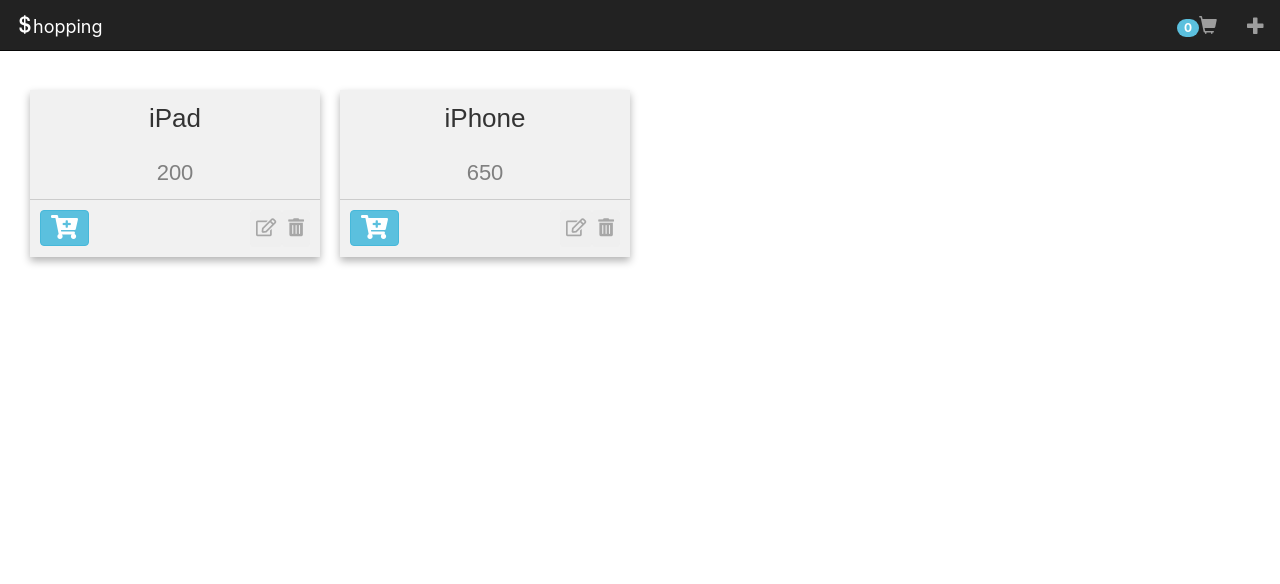
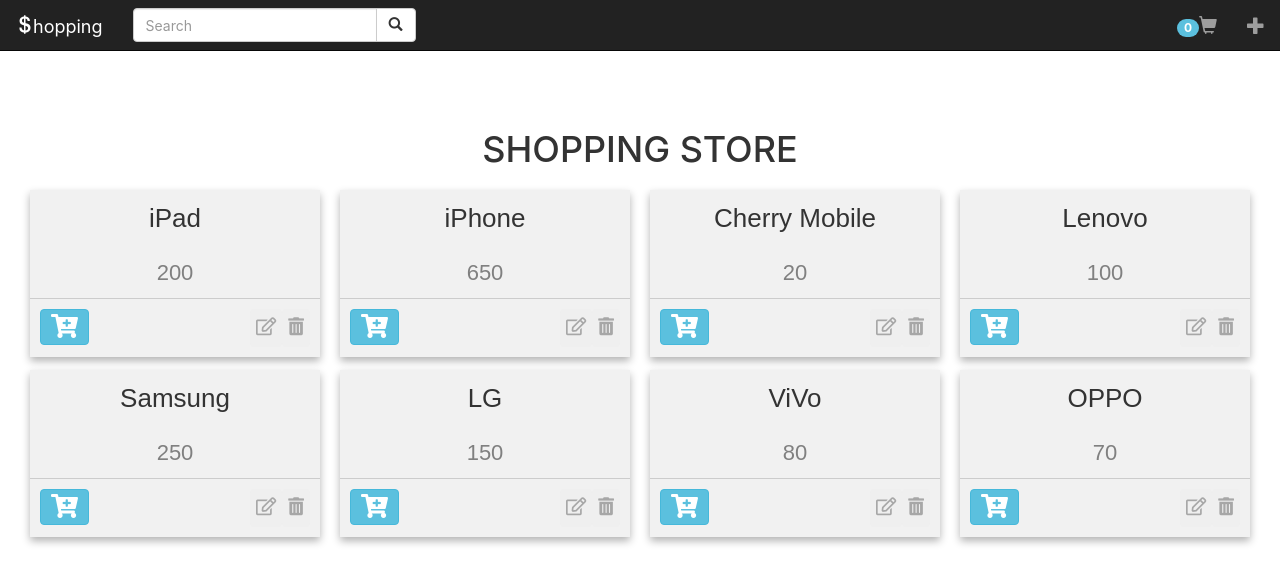
Before and after one commit to boostrcoders/react-bs, a React (Create React App) app: page / in a window 1280 px wide. Shown: the top 584 px of the page. Built offline with nearby package versions, Linux system fonts and the light colour scheme.

Commit message:
11/22/2018 UPDATES

```diff
--- a/src/App.css
+++ b/src/App.css
@@ -6,6 +6,12 @@
   margin: 0;
   padding: 0;
 }
+h1 {
+  margin: 10px 5px;
+}
+#total-price {
+  float: right;
+}
 .products-container {
   text-align: center;
   padding: 0 20px;
--- a/src/App.js
+++ b/src/App.js
@@ -2,57 +2,62 @@
 import HeaderNav from "./components/HeaderNav/HeaderNav";
 import AddProduct from "./components/AddProduct/AddProduct";
 import ProductItem from "./components/ProductItem/ProductItem";
-
 import "./App.css";
 
 //CHECK if Products is exist in Local Storage
 if ("products" in localStorage) {
 } else {
   const products = [
-    {
-      name: "iPad",
-      price: 200,
-      cart: false
-    },
-    {
-      name: "iPhone",
-      price: 650,
-      cart: false
-    }
+    { name: "iPad", price: 200, cart: [false, 0] },
+    { name: "iPhone", price: 650, cart: [false, 0] },
+    { name: "Cherry Mobile", price: "20", cart: [false, 0] },
+    { name: "Lenovo", price: "100", cart: [false, 0] },
+    { name: "Samsung", price: "250", cart: [false, 0] },
+    { name: "LG", price: "150", cart: [false, 0] },
+    { name: "ViVo", price: "80", cart: [false, 0] },
+    { name: "OPPO", price: "70", cart: [false, 0] }
   ];
   localStorage.setItem("products", JSON.stringify(products));
 }
+
 class App extends Component {
   state = {
     products: JSON.parse(localStorage.getItem("products")),
     cartItems: 0,
+    cartTotalPrice: 0,
     isEdit: [true, 1],
-    isAdd: false
+    isAdd: false,
+    isLoadCart: false
   };
 
   componentWillMount() {
     const products = this.getProducts();
     this.setState({ products });
+    this.checkStatusCartNotif();
   }
 
   getProducts() {
     return this.state.products;
   }
+
   //SHOW ADD FORM
   showAddForm() {
-    this.setState({ isAdd: !this.state.isAdd });
+    this.setState({
+      isAdd: !this.state.isAdd,
+      isLoadCart: false
+    });
   }
 
-  //ADD Products
+  //ADD PRODUCT
   addProduct(name, price) {
     const products = this.getProducts();
-    let id = products.length + 1;
-    products.push({ id, name, price });
+    const cart = [false, 0];
+    products.push({ name, price, cart });
     this.setState({ products });
     localStorage.setItem("products", JSON.stringify(products));
   }
 
-  //DELETE Products
+  //DELETE PRODUCT
   deleteProduct(index) {
     let productsArr = this.getProducts();
     productsArr.splice(index, 1);
@@ -60,7 +65,7 @@
     localStorage.setItem("products", JSON.stringify(productsArr));
   }
 
-  //EDIT Products
+  //EDIT PRODUCT
   editProduct(name) {
     this.setState({ isEdit: [true, name] });
   }
@@ -79,36 +84,149 @@
     localStorage.setItem("products", JSON.stringify(products));
   }
 
+  //STATUS CART NOTIFICATIONS
+  checkStatusCartNotif() {
+    let products = this.getProducts();
+    let count = 0;
+    let temp_price = 0;
+    products = products.map(product => {
+      if (product.cart[0] === true) {
+        temp_price += product.price * product.cart[1];
+        this.setState({
+          cartItems: (count += 1),
+          cartTotalPrice: temp_price
+        });
+      }
+      return products;
+    });
+    console.log(this.state.cartTotalPrice);
+  }
+
+  //LOAD CART
+  loadCart() {
+    this.setState({
+      isLoadCart: !this.state.isLoadCart,
+      isAdd: false
+    });
+  }
+
   //UPDATE CART NOTIFICATION
   updateCartNotif(id) {
     let products = this.getProducts();
+    let temp_price = 0;
     products = products.map((product, key) => {
       if (key === id) {
-        product.cart = true;
+        product.cart[0] = true;
+        product.cart[1] = 1;
+        temp_price = product.price * product.cart[1];
       }
       return product;
     });
-    this.setState({ products, cartItems: this.state.cartItems + 1 });
+    this.setState({
+      products,
+      cartItems: this.state.cartItems + 1,
+      cartTotalPrice: this.state.cartTotalPrice + temp_price
+    });
     localStorage.setItem("products", JSON.stringify(products));
-    console.log(products);
+  }
+
+  //UPDATE CART NOTIFICATION REMOVE FROM CART
+  updateCartNotifRemove(id) {
+    let products = this.getProducts();
+    let temp_price = 0;
+    products = products.map((product, key) => {
+      if (key === id) {
+        temp_price = product.price * product.cart[1];
+        product.cart[0] = false;
+        product.cart[1] = 0;
+      }
+      return product;
+    });
+    this.setState({
+      products,
+      cartItems: this.state.cartItems - 1,
+      cartTotalPrice: this.state.cartTotalPrice - temp_price
+    });
+    localStorage.setItem("products", JSON.stringify(products));
+    console.log(this.state.cartTotalPrice, temp_price);
+  }
+
+  //UPDATE CART QUANTITY ADD
+  addCartQuantity(id) {
+    let products = this.getProducts();
+    let temp_price = 0;
+    products = products.map((product, key) => {
+      if (key === id) {
+        product.cart[1] += 1;
+        temp_price = parseInt(product.price);
+      }
+      return product;
+    });
+    this.setState({
+      products,
+      cartTotalPrice: this.state.cartTotalPrice + temp_price
+    });
+    localStorage.setItem("products", JSON.stringify(products));
+  }
+
+  //UPDATE CART QUANTITY SUB
+  subCartQuantity(id) {
+    let products = this.getProducts();
+    let temp_price = 0;
+    products = products.map((product, key) => {
+      if (key === id && product.cart[1] !== 1) {
+        product.cart[1] -= 1;
+        temp_price = parseInt(product.price);
+      } else if (key === id && product.cart[1] === 1) {
+      }
+      return product;
+    });
+    this.setState({
+      products,
+      cartTotalPrice: this.state.cartTotalPrice - temp_price
+    });
+    localStorage.setItem("products", JSON.stringify(products));
   }
 
   render() {
+    let titleHeader = !this.state.isLoadCart ? "SHOPPING STORE" : "YOUR CART";
     return (
       <div>
         <HeaderNav
           showAddForm={this.showAddForm.bind(this)}
           cartNotif={this.state.cartItems}
+          loadCart={this.loadCart.bind(this)}
         />
         <AddProduct
           onAdd={this.addProduct.bind(this)}
           isAdd={this.state.isAdd}
         />
+        <h1
+          style={
+            !this.state.isLoadCart
+              ? { textAlign: "center" }
+              : { textAlign: "left" }
+          }
+        >
+          {titleHeader}
+          <span
+            id="total-price"
+            style={
+              !this.state.isLoadCart
+                ? { display: "none" }
+                : { textAlign: "block" }
+            }
+          >
+            <i className="fas fa-dollar-sign"> {this.state.cartTotalPrice}</i>
+          </span>
+        </h1>
+
         <div className="products-container">
           {this.state.products.map((product, key) => {
             return (
               <ProductItem
                 isEdit={this.state.isEdit}
+                isLoadCart={this.state.isLoadCart}
                 key={key}
                 id={key}
                 name={product.name}
@@ -121,6 +239,18 @@
                   (this.updateCartNotif.bind(this),
                   () => this.updateCartNotif(key))
                 }
+                removeCart={
+                  (this.updateCartNotifRemove.bind(this),
+                  () => this.updateCartNotifRemove(key))
+                }
+                addCartQuantity={
+                  (this.addCartQuantity.bind(this),
+                  () => this.addCartQuantity(key))
+                }
+                subCartQuantity={
+                  (this.subCartQuantity.bind(this),
+                  () => this.subCartQuantity(key))
+                }
               />
             );
           })}
--- a/src/components/HeaderNav/HeaderNav.css
+++ b/src/components/HeaderNav/HeaderNav.css
@@ -1,5 +1,5 @@
 .header-navbar {
-  margin-bottom: 80px;
+  margin-bottom: 130px;
 }
 .header-navbar-btn {
   border: none;
--- a/src/components/HeaderNav/HeaderNav.js
+++ b/src/components/HeaderNav/HeaderNav.js
@@ -8,43 +8,41 @@
         <nav className="navbar navbar-inverse navbar-fixed-top">
           <div className="container-fluid">
             <div className="navbar-header">
-              <button
-                type="button"
-                className="navbar-toggle"
-                data-toggle="collapse"
-                data-target="#myNavbar"
-              >
-                <span className="icon-bar" />
-                <span className="icon-bar" />
-                <span className="icon-bar" />
-              </button>
               <a className="navbar-brand" href="/">
                 <span className="glyphicon glyphicon-usd" />
                 hopping
               </a>
             </div>
-            <div className="collapse navbar-collapse" id="myNavbar">
-              <ul className="nav navbar-nav navbar-right">
-                {/* <li>
-                  <a href="/">
-                    <span class="glyphicon glyphicon-search" />
-                  </a>
-                </li> */}
 
             <button
-                  className="header-navbar-btn"
+              className="header-navbar-btn navbar-right"
               onClick={this.props.showAddForm}
             >
               <span className="glyphicon glyphicon-plus" />
             </button>
-                <button className="header-navbar-btn">
-                  <span className="badge cart-notif">
-                    {this.props.cartNotif}
-                  </span>
+            <button
+              className="header-navbar-btn navbar-right"
+              onClick={this.props.loadCart}
+            >
+              <span className="badge cart-notif">{this.props.cartNotif}</span>
               <span className="glyphicon glyphicon-shopping-cart" />
             </button>
-              </ul>
+
+            <form className="navbar-form navbar-left" action="/action_page.php">
+              <div className="input-group">
+                <input
+                  type="text"
+                  className="form-control"
+                  placeholder="Search"
+                  name="search"
+                />
+                <div className="input-group-btn">
+                  <button className="btn btn-default" type="submit">
+                    <i className="glyphicon glyphicon-search" />
+                  </button>
                 </div>
+              </div>
+            </form>
           </div>
         </nav>
       </div>
--- a/src/components/ProductItem/ProductItem.js
+++ b/src/components/ProductItem/ProductItem.js
@@ -16,8 +16,12 @@
   };
   render() {
     return (
+      <React.Fragment>
+        {this.props.isEdit[0] && this.props.isEdit[1] === this.props.name ? (
+          //LOAD SHOPPING STORE
+
+          //LOAD SHOPPING STORE UPDATE MODE
           <div className="item-card col-lg-3 col-md-4 col-sm-6 col-xs-12">
-        {this.props.isEdit[0] && this.props.isEdit[1] === this.props.name ? (
             <div className="text-center item-card-edit" id={this.props.id}>
               <form onSubmit={this.handleKeyPressEdit.bind(this)}>
                 <div className="item-name-input">
@@ -48,7 +52,10 @@
                 </div>
               </form>
             </div>
-        ) : !this.props.cart ? (
+          </div>
+        ) : // LOAD SHOPPING STORE NORMAL MODE
+        !this.props.isLoadCart && !this.props.cart[0] ? (
+          <div className="item-card col-lg-3 col-md-4 col-sm-6 col-xs-12">
             <div className="text-center item-card-inner" key={this.props.name}>
               <div className="item-name">
                 <span>{this.props.name}</span>
@@ -81,8 +88,53 @@
                 </button>
               </div>
             </div>
+          </div>
+        ) : //LOAD YOUR CART
+        this.props.isLoadCart && this.props.cart[0] ? (
+          <div className="row cart-item">
+            <div className="col-sm-4 col-xs-12 text-center cart-item-name">
+              {this.props.name}
+            </div>
+            <div className="col-sm-3 col-xs-5 text-center cart-item-details">
+              <span className="text-default">
+                <i className="fas fa-dollar-sign">
+                  {" "}
+                  {this.props.price * this.props.cart[1]}
+                </i>
+              </span>
+            </div>
+            <div className="col-sm-4 col-xs-5 text-left cart-item-details">
+              <button
+                className="btn btn-sm btn-delete-cart"
+                id="minus-btn"
+                onClick={this.props.subCartQuantity}
+                style={{
+                  visibility: this.props.cart[1] === 1 ? "hidden" : "visible"
+                }}
+              >
+                <i className="fa fa-minus" />
+              </button>
+              <span className="label label-default">{this.props.cart[1]}</span>
+              <button
+                className="btn btn-sm btn-edit-cart"
+                id="plus-btn"
+                onClick={this.props.addCartQuantity}
+              >
+                <i className="fa fa-plus" />
+              </button>
+            </div>
+            <div className="col-xs-1 text-right cart-item-details">
+              <button
+                title="Delete"
+                className="btn text-danger btn-delete-cart"
+                onClick={this.props.removeCart}
+              >
+                <i className="fas fa-times" />
+              </button>
+            </div>
+          </div>
         ) : null}
-      </div>
+      </React.Fragment>
     );
   }
 }
```
Also changed, not shown: src/components/ProductItem/ProductItem.css (+21 -2 lines). Lines whose indentation alone changed are shown as unchanged.
